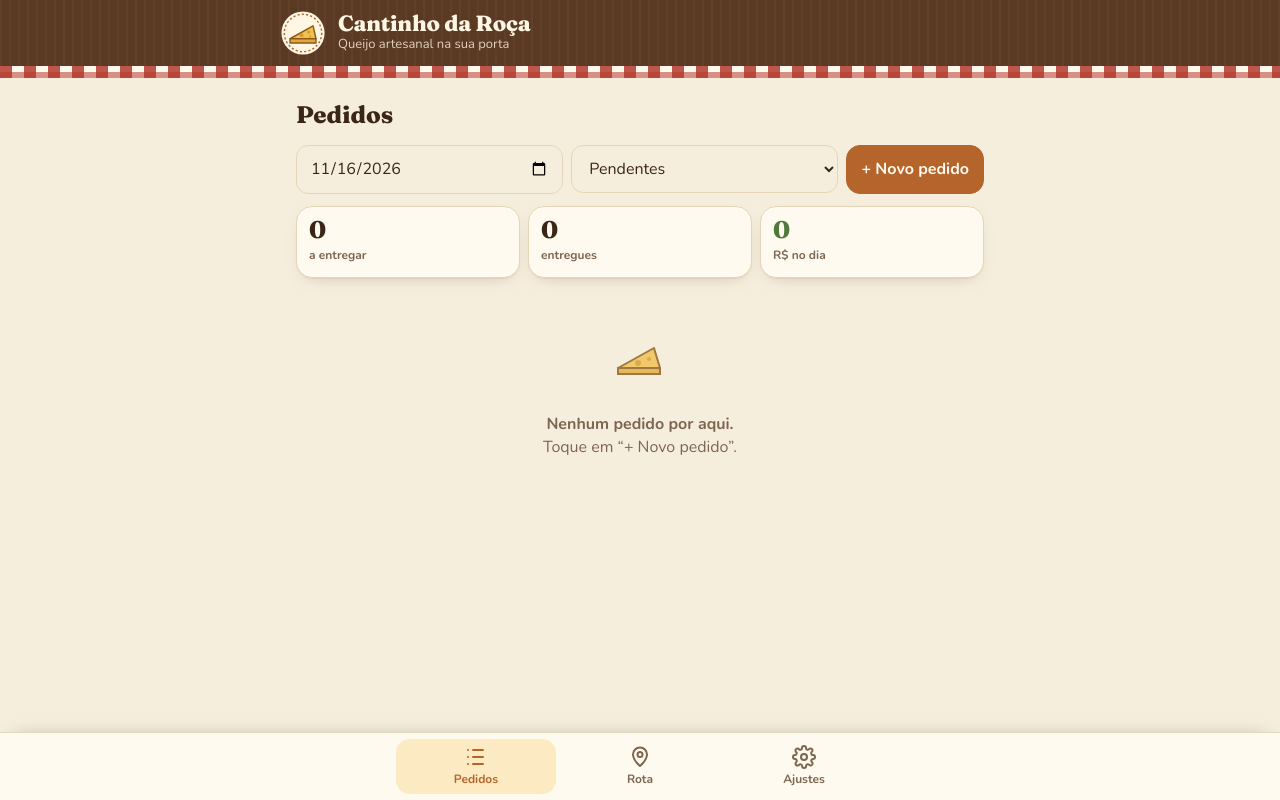
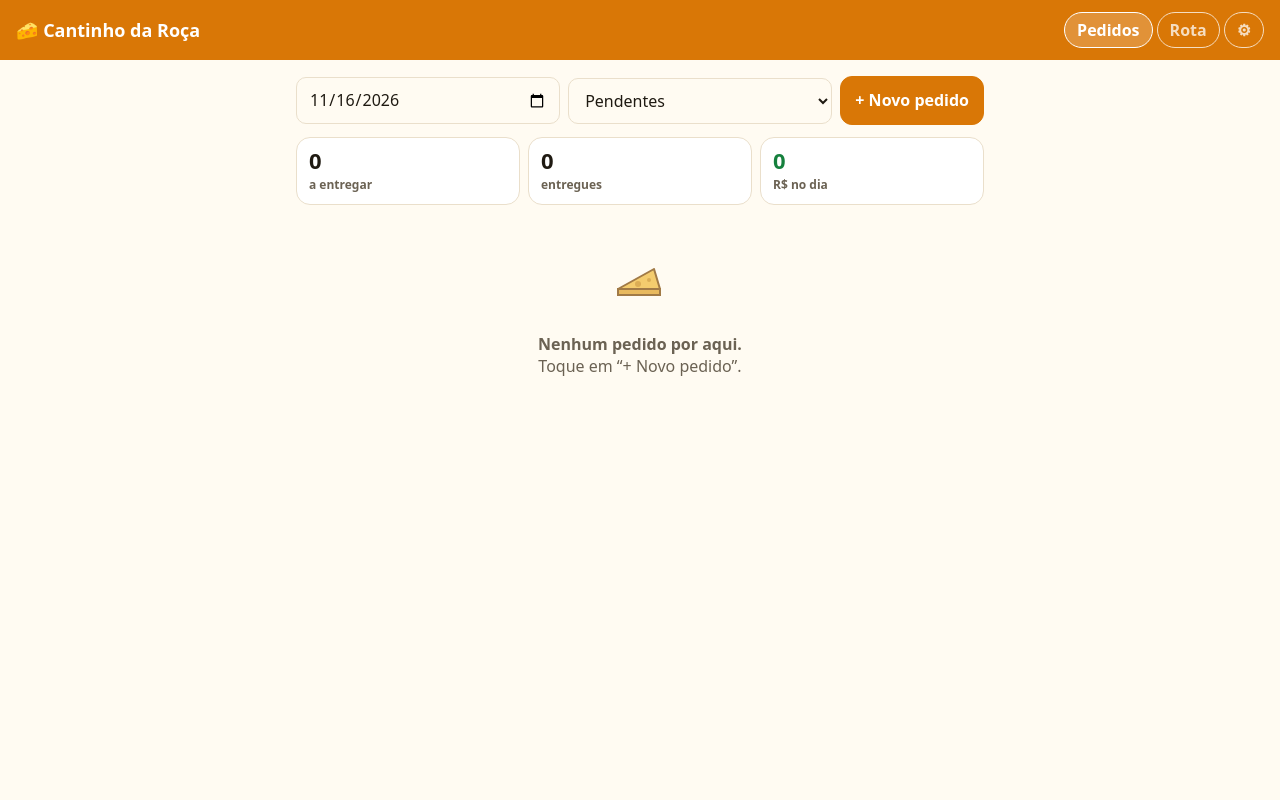
Before and after one commit to matheusgghsouza-wq/entregas-queijo, a plain HTML site: page index.html in a window 1280 px wide. Drawn offline with nearby package versions, Linux system fonts and the light colour scheme.

Commit message:
Volta cores e cabeçalho laranja anteriores, mantendo o nome Cantinho da Roça
Co-Authored-By: Claude Opus 5.5 <noreply@anthropic.com>
Claude-Session: https://claude.ai/code/session_01UEimLGTphdKy9FT1zgyxyU

```diff
--- a/index.html
+++ b/index.html
@@ -3,143 +3,89 @@
 <head>
 <meta charset="utf-8">
 <meta name="viewport" content="width=device-width, initial-scale=1, viewport-fit=cover">
-<meta name="theme-color" content="#5b3a24">
+<meta name="theme-color" content="#d97706">
 <title>Cantinho da Roça</title>
 <link rel="manifest" href="manifest.webmanifest">
 <link rel="icon" href="icon.svg" type="image/svg+xml">
-<link rel="apple-touch-icon" href="icon.svg">
-<link rel="preconnect" href="https://fonts.googleapis.com">
-<link rel="preconnect" href="https://fonts.gstatic.com" crossorigin>
-<link rel="stylesheet" href="https://fonts.googleapis.com/css2?family=Fraunces:opsz,wght@9..144,600;9..144,800&family=Nunito:wght@400;600;700;800&display=swap">
 <link rel="stylesheet" href="https://cdnjs.cloudflare.com/ajax/libs/leaflet/1.9.4/leaflet.min.css">
 <style>
-  /* ===== Cantinho da Roça — paleta: madeira, creme de queijo, manteiga, pasto ===== */
   :root {
-    --bg: #f6eedd;          /* papel creme */
-    --card: #fffaf0;        /* casca de queijo fresco */
-    --ink: #3a2616;         /* madeira escura */
-    --muted: #7d6650;
-    --line: #e6d6b8;
-    --brand: #b5652b;       /* terracota / cobre */
-    --brand-ink: #fffaf0;
-    --wood: #5b3a24;        /* topo de madeira */
-    --butter: #f2c14e;      /* amarelo queijo */
-    --ok: #4f7a3a;          /* verde pasto */
-    --warn: #b7791f; --danger: #a63d2f;
-    --check: #b33a2e;       /* xadrez da toalha */
-    --shadow: 0 1px 0 rgba(91,58,36,.06), 0 6px 18px -10px rgba(91,58,36,.35);
-    --serif: "Fraunces", Georgia, "Times New Roman", serif;
+    --bg: #fffbf2; --card: #ffffff; --ink: #1f1a12; --muted: #6b6253;
+    --line: #eadfcb; --brand: #d97706; --brand-ink: #ffffff;
+    --ok: #15803d; --warn: #b45309; --danger: #b91c1c;
   }
   @media (prefers-color-scheme: dark) {
-    :root { --bg: #1d1510; --card: #2a1f17; --ink: #f5ead6; --muted: #c2ab8f; --line: #463428;
-      --brand: #e08a4a; --brand-ink: #1d1510; --wood: #140e0a; --ok: #7fae63; --warn: #e3a64a; --danger: #e07a6a;
-      --shadow: 0 6px 18px -10px rgba(0,0,0,.6); }
+    :root { --bg: #17140f; --card: #221d16; --ink: #f5efe3; --muted: #b3a892;
+      --line: #3a3226; --brand: #f59e0b; --brand-ink: #1b1306; }
   }
   * { box-sizing: border-box; }
-  html, body { margin: 0; min-height: 100%; background: var(--bg); color: var(--ink);
-    font: 16px/1.45 "Nunito", system-ui, -apple-system, "Segoe UI", Roboto, sans-serif; }
-  h1, h2, h3 { font-family: var(--serif); letter-spacing: -.01em; }
-
-  /* Topo de madeira + toalha xadrez */
-  header { position: sticky; top: 0; z-index: 1000; color: #fff6e4;
-    background: repeating-linear-gradient(90deg, rgba(255,255,255,.03) 0 2px, transparent 2px 9px), var(--wood);
-    padding: calc(10px + env(safe-area-inset-top)) 16px 10px; }
-  header .marca { max-width: 720px; margin: 0 auto; display: flex; align-items: center; gap: 12px; }
-  header .marca svg { width: 46px; height: 46px; flex: none; }
-  header h1 { font-size: 22px; margin: 0; line-height: 1.05; font-weight: 800; }
-  header .slogan { font-size: 13px; opacity: .8; }
-  .xadrez { height: 12px; position: sticky; top: calc(66px + env(safe-area-inset-top)); z-index: 999;
-    background:
-      repeating-linear-gradient(90deg, rgba(179,58,46,.85) 0 12px, transparent 12px 24px),
-      repeating-linear-gradient(0deg, rgba(179,58,46,.55) 0 6px, transparent 6px 12px), #fff8ec; }
-
-  /* Menu embaixo, estilo app */
-  nav { position: fixed; left: 0; right: 0; bottom: 0; z-index: 1100; display: flex; justify-content: center; gap: 4px;
-    background: var(--card); border-top: 1px solid var(--line); box-shadow: 0 -6px 20px -14px rgba(0,0,0,.4);
-    padding: 6px 8px calc(6px + env(safe-area-inset-bottom)); }
-  nav button { flex: 1; max-width: 160px; background: none; border: 0; color: var(--muted); padding: 6px 4px; border-radius: 14px;
-    display: flex; flex-direction: column; align-items: center; gap: 2px; font-size: 12px; font-weight: 700; }
-  nav button svg { width: 24px; height: 24px; }
-  nav button.active { color: var(--brand); background: color-mix(in srgb, var(--butter) 28%, transparent); }
-
-  main { max-width: 720px; margin: 0 auto; padding: 16px 16px 100px; }
-  .view { display: none; } .view.active { display: block; animation: aparece .18s ease-out; }
-  @keyframes aparece { from { opacity: 0; transform: translateY(4px); } to { opacity: 1; transform: none; } }
-  .titulo-sec { font-family: var(--serif); font-size: 24px; font-weight: 800; margin: 4px 0 12px; }
-
-  .card { background: var(--card); border: 1px solid var(--line); border-radius: 18px; padding: 16px; margin-bottom: 12px; box-shadow: var(--shadow); }
-  label { display: block; font-size: 13px; font-weight: 700; color: var(--muted); margin: 12px 0 4px; }
-  input, textarea, select { width: 100%; padding: 11px 13px; border-radius: 12px; border: 1.5px solid var(--line);
+  html, body { margin: 0; height: 100%; background: var(--bg); color: var(--ink);
+    font: 16px/1.4 system-ui, -apple-system, "Segoe UI", Roboto, sans-serif; }
+  header { position: sticky; top: 0; z-index: 1000; background: var(--brand); color: var(--brand-ink);
+    padding: 12px 16px; display: flex; align-items: center; justify-content: space-between; gap: 8px; }
+  header h1 { font-size: 18px; margin: 0; }
+  nav { display: flex; gap: 4px; }
+  nav button { background: transparent; color: inherit; border: 1px solid currentColor; opacity: .75;
+    border-radius: 999px; padding: 6px 12px; font-weight: 600; }
+  nav button.active { opacity: 1; background: rgba(255,255,255,.2); }
+  main { max-width: 720px; margin: 0 auto; padding: 16px; }
+  .view { display: none; } .view.active { display: block; }
+  .card { background: var(--card); border: 1px solid var(--line); border-radius: 14px; padding: 14px; margin-bottom: 12px; }
+  label { display: block; font-size: 13px; color: var(--muted); margin: 10px 0 4px; }
+  input, textarea, select { width: 100%; padding: 10px 12px; border-radius: 10px; border: 1px solid var(--line);
     background: var(--bg); color: var(--ink); font: inherit; }
-  input:focus, textarea:focus, select:focus { outline: none; border-color: var(--brand); box-shadow: 0 0 0 3px color-mix(in srgb, var(--brand) 20%, transparent); }
   textarea { min-height: 70px; resize: vertical; }
   .row { display: flex; gap: 8px; flex-wrap: wrap; } .row > * { flex: 1 1 140px; }
   button { font: inherit; cursor: pointer; }
   .btn { display: inline-flex; align-items: center; justify-content: center; gap: 6px; padding: 12px 14px;
-    border-radius: 14px; border: 1.5px solid var(--line); background: var(--card); color: var(--ink); font-weight: 700;
-    text-decoration: none; transition: transform .08s; }
-  .btn:active { transform: scale(.97); }
+    border-radius: 12px; border: 1px solid var(--line); background: var(--card); color: var(--ink); font-weight: 600;
+    text-decoration: none; }
   .btn.primary { background: var(--brand); color: var(--brand-ink); border-color: var(--brand); }
   .btn.ok { background: var(--ok); color: #fff; border-color: var(--ok); }
   .btn.danger { color: var(--danger); }
   .btn.big { width: 100%; font-size: 18px; padding: 16px; }
   .btns { display: grid; grid-template-columns: 1fr 1fr; gap: 8px; margin-top: 10px; }
   .muted { color: var(--muted); font-size: 14px; }
-  .pill { display: inline-block; font-family: "Nunito", system-ui, sans-serif; font-size: 12px; font-weight: 700; padding: 3px 10px; border-radius: 999px; }
-  .pill.pend { color: #7a4d0b; background: color-mix(in srgb, var(--butter) 45%, transparent); }
-  .pill.done { color: #fff; background: var(--ok); }
-  .pill.nogeo { color: #fff; background: var(--danger); }
-
-  /* Resumo do dia */
-  .stats { display: grid; grid-template-columns: repeat(3, 1fr); gap: 8px; margin-bottom: 14px; }
-  .stat { background: var(--card); border: 1px solid var(--line); border-radius: 16px; padding: 10px 12px; box-shadow: var(--shadow); }
-  .stat b { display: block; font-family: var(--serif); font-size: 24px; line-height: 1.1; }
-  .stat span { font-size: 12px; color: var(--muted); font-weight: 700; }
-  .stat.dinheiro b { color: var(--ok); }
-
-  .order { border-left: 6px solid var(--butter); }
-  .order.feito { border-left-color: var(--ok); opacity: .85; }
-  .order h3 { margin: 0 0 6px; font-size: 19px; display: flex; justify-content: space-between; gap: 8px; align-items: center; }
-  .order p { margin: 3px 0; }
-  .order .actions { display: flex; gap: 6px; flex-wrap: wrap; margin-top: 10px; }
-  .order .actions .btn { padding: 8px 12px; font-size: 14px; }
-  #map { height: 52vh; min-height: 300px; border-radius: 18px; border: 1px solid var(--line); box-shadow: var(--shadow); }
-  #pickMap { height: 260px; border-radius: 14px; border: 1px solid var(--line); margin-top: 8px; display: none; }
-  .next { border: 2px solid var(--brand); background: linear-gradient(180deg, color-mix(in srgb, var(--butter) 18%, var(--card)), var(--card) 60%); }
-  .next .dist { font-family: var(--serif); font-size: 34px; font-weight: 800; color: var(--brand); }
+  .pill { display: inline-block; font-size: 12px; padding: 2px 8px; border-radius: 999px; border: 1px solid var(--line); }
+  .pill.pend { color: var(--warn); border-color: var(--warn); }
+  .pill.done { color: var(--ok); border-color: var(--ok); }
+  .pill.nogeo { color: var(--danger); border-color: var(--danger); }
+  .order h3 { margin: 0 0 4px; font-size: 17px; display: flex; justify-content: space-between; gap: 8px; }
+  .order p { margin: 2px 0; }
+  .order .actions { display: flex; gap: 6px; flex-wrap: wrap; margin-top: 8px; }
+  .order .actions .btn { padding: 8px 10px; font-size: 14px; }
+  #map { height: 55vh; min-height: 320px; border-radius: 14px; border: 1px solid var(--line); }
+  #pickMap { height: 260px; border-radius: 12px; border: 1px solid var(--line); margin-top: 8px; display: none; }
+  .next { border: 2px solid var(--brand); }
+  .next .dist { font-size: 28px; font-weight: 800; }
   .toolbar { display: flex; gap: 8px; align-items: center; margin-bottom: 12px; flex-wrap: wrap; }
   .toolbar select, .toolbar input { width: auto; flex: 1 1 140px; }
-  .toast { position: fixed; left: 50%; bottom: calc(84px + env(safe-area-inset-bottom)); transform: translateX(-50%); background: var(--wood); color: #fff6e4;
-    padding: 10px 16px; border-radius: 12px; z-index: 2000; display: none; max-width: 90vw; font-weight: 700; box-shadow: var(--shadow); }
-  .empty { text-align: center; padding: 34px 10px; color: var(--muted); }
+  .toast { position: fixed; left: 50%; bottom: 20px; transform: translateX(-50%); background: var(--ink); color: var(--bg);
+    padding: 10px 16px; border-radius: 10px; z-index: 2000; display: none; max-width: 90vw; }
+  .empty { text-align: center; padding: 30px 10px; color: var(--muted); }
+  code { background: var(--bg); padding: 2px 4px; border-radius: 4px; }
+  .stats { display: grid; grid-template-columns: repeat(3, 1fr); gap: 8px; margin-bottom: 12px; }
+  .stat { background: var(--card); border: 1px solid var(--line); border-radius: 14px; padding: 10px 12px; }
+  .stat b { display: block; font-size: 22px; line-height: 1.1; }
+  .stat span { font-size: 12px; color: var(--muted); font-weight: 600; }
+  .stat.dinheiro b { color: var(--ok); }
+  .order.feito { opacity: .8; }
   .empty svg { width: 64px; height: 64px; opacity: .8; }
-  code { background: var(--bg); padding: 2px 4px; border-radius: 4px; }
-  .leaflet-popup-content { font-family: "Nunito", system-ui, sans-serif; }
 </style>
 </head>
 <body>
 <header>
-  <div class="marca">
-    <svg viewBox="0 0 64 64" aria-hidden="true">
-      <circle cx="32" cy="32" r="30" fill="#fff6e4"/><circle cx="32" cy="32" r="26" fill="none" stroke="#b5652b" stroke-width="2" stroke-dasharray="3 3"/>
-      <path d="M14 40 L46 22 L50 40 Z" fill="#f2c14e" stroke="#8a5a1c" stroke-width="2" stroke-linejoin="round"/>
-      <path d="M14 40 L50 40 L50 46 L14 46 Z" fill="#e3a93a" stroke="#8a5a1c" stroke-width="2" stroke-linejoin="round"/>
-      <circle cx="30" cy="35" r="2.6" fill="#d39a2f"/><circle cx="40" cy="31" r="2" fill="#d39a2f"/><circle cx="42" cy="37" r="1.6" fill="#d39a2f"/>
-    </svg>
-    <div><h1>Cantinho da Roça</h1><div class="slogan">Queijo artesanal na sua porta</div></div>
-  </div>
+  <h1>🧀 Cantinho da Roça</h1>
+  <nav>
+    <button data-view="pedidos" class="active">Pedidos</button>
+    <button data-view="rota">Rota</button>
+    <button data-view="config">⚙︎</button>
+  </nav>
 </header>
-<div class="xadrez"></div>
-<nav>
-  <button data-view="pedidos" class="active"><svg viewBox="0 0 24 24" fill="none" stroke="currentColor" stroke-width="2" stroke-linecap="round" stroke-linejoin="round"><path d="M9 5h10M9 12h10M9 19h10"/><path d="M4 5h.01M4 12h.01M4 19h.01"/></svg>Pedidos</button>
-  <button data-view="rota"><svg viewBox="0 0 24 24" fill="none" stroke="currentColor" stroke-width="2" stroke-linecap="round" stroke-linejoin="round"><path d="M12 21s-7-6.2-7-11.5A7 7 0 0 1 19 9.5C19 14.8 12 21 12 21z"/><circle cx="12" cy="9.5" r="2.5"/></svg>Rota</button>
-  <button data-view="config"><svg viewBox="0 0 24 24" fill="none" stroke="currentColor" stroke-width="2" stroke-linecap="round" stroke-linejoin="round"><circle cx="12" cy="12" r="3"/><path d="M19.4 15a1.7 1.7 0 0 0 .3 1.8l.1.1a2 2 0 1 1-2.8 2.8l-.1-.1a1.7 1.7 0 0 0-1.8-.3 1.7 1.7 0 0 0-1 1.5V21a2 2 0 1 1-4 0v-.1a1.7 1.7 0 0 0-1.1-1.5 1.7 1.7 0 0 0-1.8.3l-.1.1a2 2 0 1 1-2.8-2.8l.1-.1a1.7 1.7 0 0 0 .3-1.8 1.7 1.7 0 0 0-1.5-1H3a2 2 0 1 1 0-4h.1a1.7 1.7 0 0 0 1.5-1.1 1.7 1.7 0 0 0-.3-1.8l-.1-.1a2 2 0 1 1 2.8-2.8l.1.1a1.7 1.7 0 0 0 1.8.3H9a1.7 1.7 0 0 0 1-1.5V3a2 2 0 1 1 4 0v.1a1.7 1.7 0 0 0 1 1.5 1.7 1.7 0 0 0 1.8-.3l.1-.1a2 2 0 1 1 2.8 2.8l-.1.1a1.7 1.7 0 0 0-.3 1.8V9a1.7 1.7 0 0 0 1.5 1H21a2 2 0 1 1 0 4h-.1a1.7 1.7 0 0 0-1.5 1z"/></svg>Ajustes</button>
-</nav>
 
 <main>
   <!-- ============ PEDIDOS ============ -->
   <section id="pedidos" class="view active">
-    <div class="titulo-sec">Pedidos</div>
     <div class="toolbar">
       <input type="date" id="filtroData">
       <select id="filtroStatus">
@@ -209,7 +155,6 @@
 
   <!-- ============ ROTA ============ -->
   <section id="rota" class="view">
-    <div class="titulo-sec">Rota de entrega</div>
     <div class="toolbar">
       <select id="rotaModo"><option value="dia">Só deste dia</option><option value="todos">Todos os pendentes</option></select>
       <input type="date" id="rotaData">
@@ -221,7 +166,6 @@
 
   <!-- ============ CONFIG ============ -->
   <section id="config" class="view">
-    <div class="titulo-sec">Ajustes</div>
     <div class="card">
       <h2 style="margin-top:0">Link para o anúncio</h2>
       <p class="muted">Coloque seu número de WhatsApp. O app gera um link: quando o cliente clica no anúncio, abre o WhatsApp com a mensagem modelo pronta para ele preencher.</p>
@@ -530,7 +474,7 @@ function abrirPickMap(centro) {
   if (geoTemp && geoPrec === 'aproximada') {
     // Aproximado: mostra só uma área, sem pino, para não parecer que a casa é ali
     if (pickMarker) { pickMarker.remove(); pickMarker = null; }
-    pickArea = L.circle(geoTemp, { radius: 350, color: '#b5652b', weight: 1, fillOpacity: .15 }).addTo(pickMap);
+    pickArea = L.circle(geoTemp, { radius: 350, color: '#d97706', weight: 1, fillOpacity: .15 }).addTo(pickMap);
     pickMap.setView(geoTemp, 15);
   }
   else if (geoTemp) { colocarPino(geoTemp); pickMap.setView(geoTemp, 17); }
@@ -607,14 +551,14 @@ function desenharMapa() {
   const pts = [];
   ordem.forEach((p, i) => {
     const ehProx = emRota && p.id === proximoId;
-    marcadores[p.id] = L.marker([p.lat, p.lng], { icon: icone(ehProx ? '#b5652b' : '#5b3a24', i + 1) })
+    marcadores[p.id] = L.marker([p.lat, p.lng], { icon: icone(ehProx ? '#d97706' : '#2563eb', i + 1) })
       .bindPopup(`<b>${i + 1}. ${esc(p.nome)}</b><br>${esc(p.endereco)}<br>${esc(p.itens || '')}${p.data ? '<br>📅 ' + fmtData(p.data) : ''}
         <br><a href="${linkGoogle(p)}" target="_blank"><b>🧭 Ir até aqui</b></a>`).addTo(camada);
     pts.push([p.lat, p.lng]);
   });
   pedidos.filter(p => p.status === 'entregue' && p.data === $('#rotaData').value && p.lat && $('#rotaModo').value === 'dia')
-    .forEach(p => L.marker([p.lat, p.lng], { icon: icone('#4f7a3a', '✓'), opacity: .7 }).bindPopup(esc(p.nome) + ' — entregue').addTo(camada));
-  if (minhaPos && ordem.length) L.polyline([[minhaPos.lat, minhaPos.lng], ...pts], { color: '#b5652b', weight: 3, dashArray: '6 8' }).addTo(camada);
+    .forEach(p => L.marker([p.lat, p.lng], { icon: icone('#15803d', '✓'), opacity: .7 }).bindPopup(esc(p.nome) + ' — entregue').addTo(camada));
+  if (minhaPos && ordem.length) L.polyline([[minhaPos.lat, minhaPos.lng], ...pts], { color: '#d97706', weight: 3, dashArray: '6 8' }).addTo(camada);
   if (!emRota) {
     const todos = pts.concat(minhaPos ? [[minhaPos.lat, minhaPos.lng]] : []);
     if (todos.length) mapa.fitBounds(todos, { padding: [40, 40], maxZoom: 16 });
--- a/sw.js
+++ b/sw.js
@@ -1,5 +1,5 @@
 // Cache simples para o app abrir mesmo com sinal fraco
-const C = 'cantinho-v2';
+const C = 'cantinho-v3';
 self.addEventListener('install', e => e.waitUntil(caches.open(C).then(c => c.addAll(['./', 'index.html', 'manifest.webmanifest', 'icon.svg']))));
 self.addEventListener('fetch', e => {
   if (e.request.method !== 'GET' || !e.request.url.startsWith(self.location.origin)) return;
```
Also changed, not shown: icon.svg, manifest.webmanifest.
